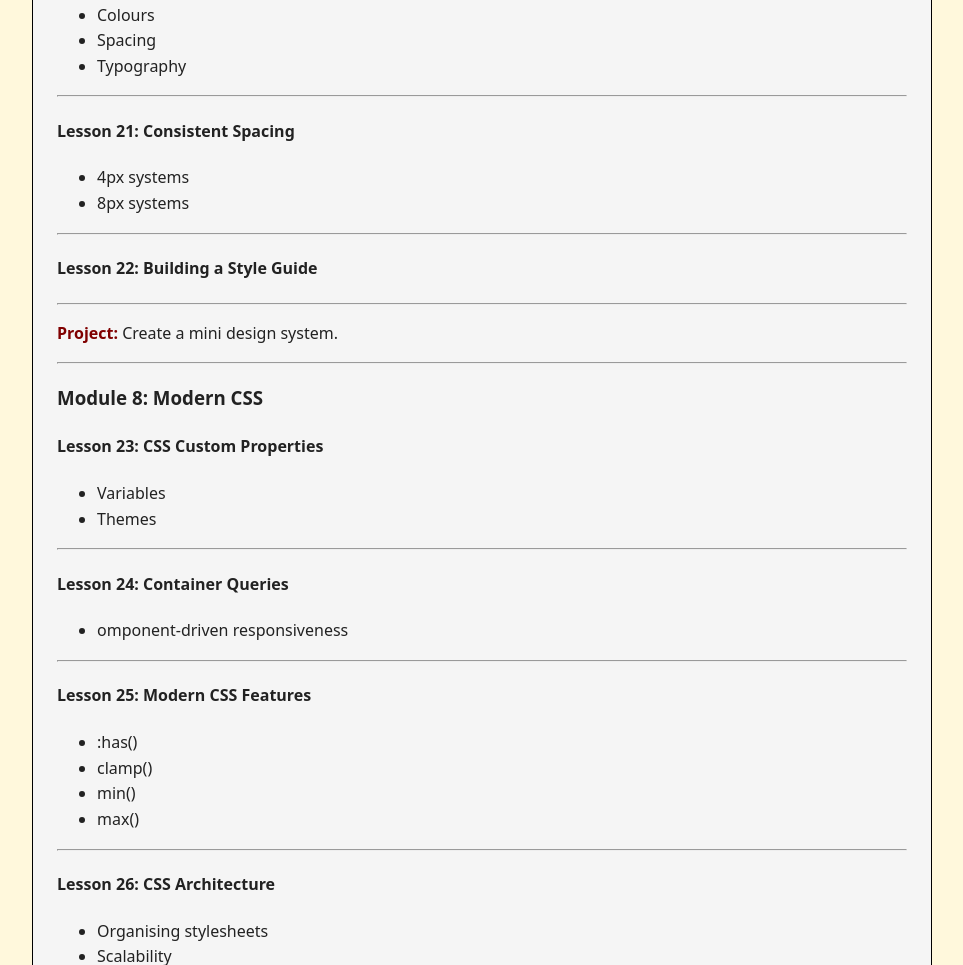
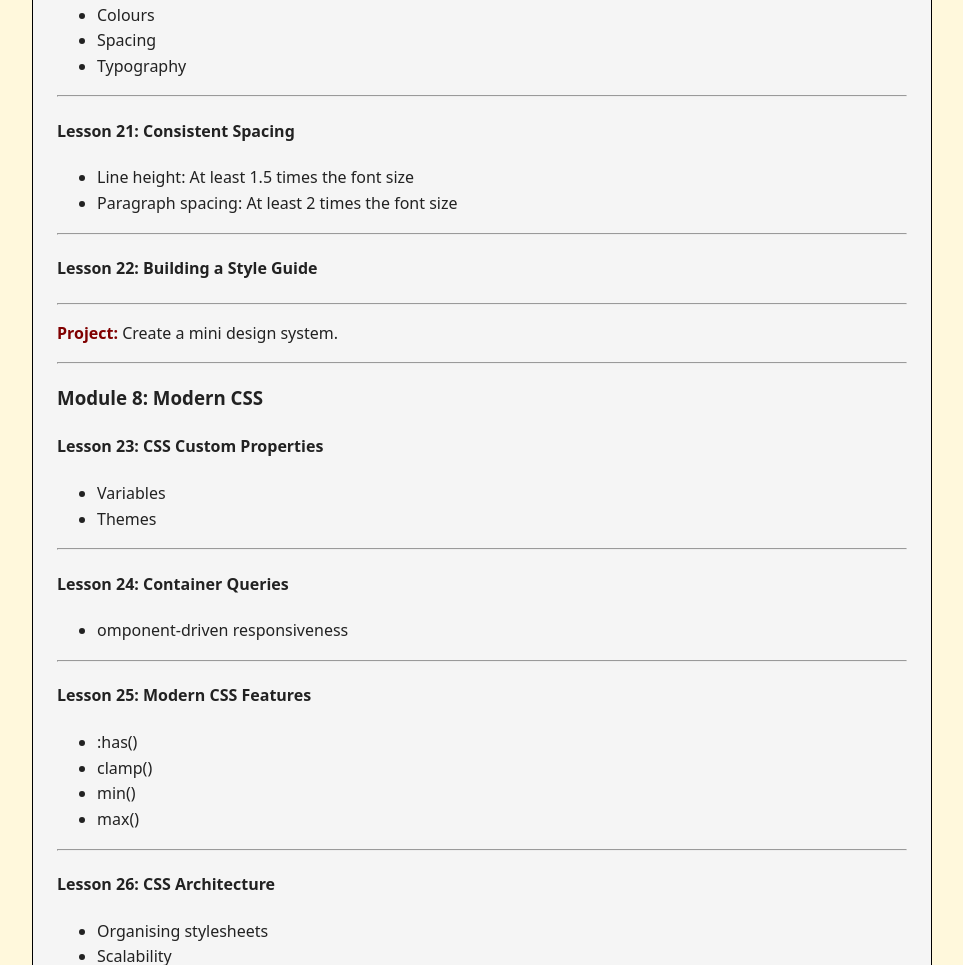
Before and after one commit to deeps951/youtubechannel, a plain HTML site: page index.html in a window 1280 px wide. Shown: the part 4646-5611 px from the top of the page, without its empty margins (158-1121 px from the left). Drawn offline with Linux system fonts and the light colour scheme.

Commit message:
Update index.html - spacing tandards

```diff
--- a/index.html
+++ b/index.html
@@ -237,8 +237,8 @@
 
         <h4>Lesson 21: Consistent Spacing</h4>
         <ul>
-          <li>4px systems</li>
-          <li>8px systems</li>
+          <li>Line height: At least 1.5 times the font size</li>
+          <li>Paragraph spacing: At least 2 times the font size</li>
         </ul>
         <hr>
 
```
